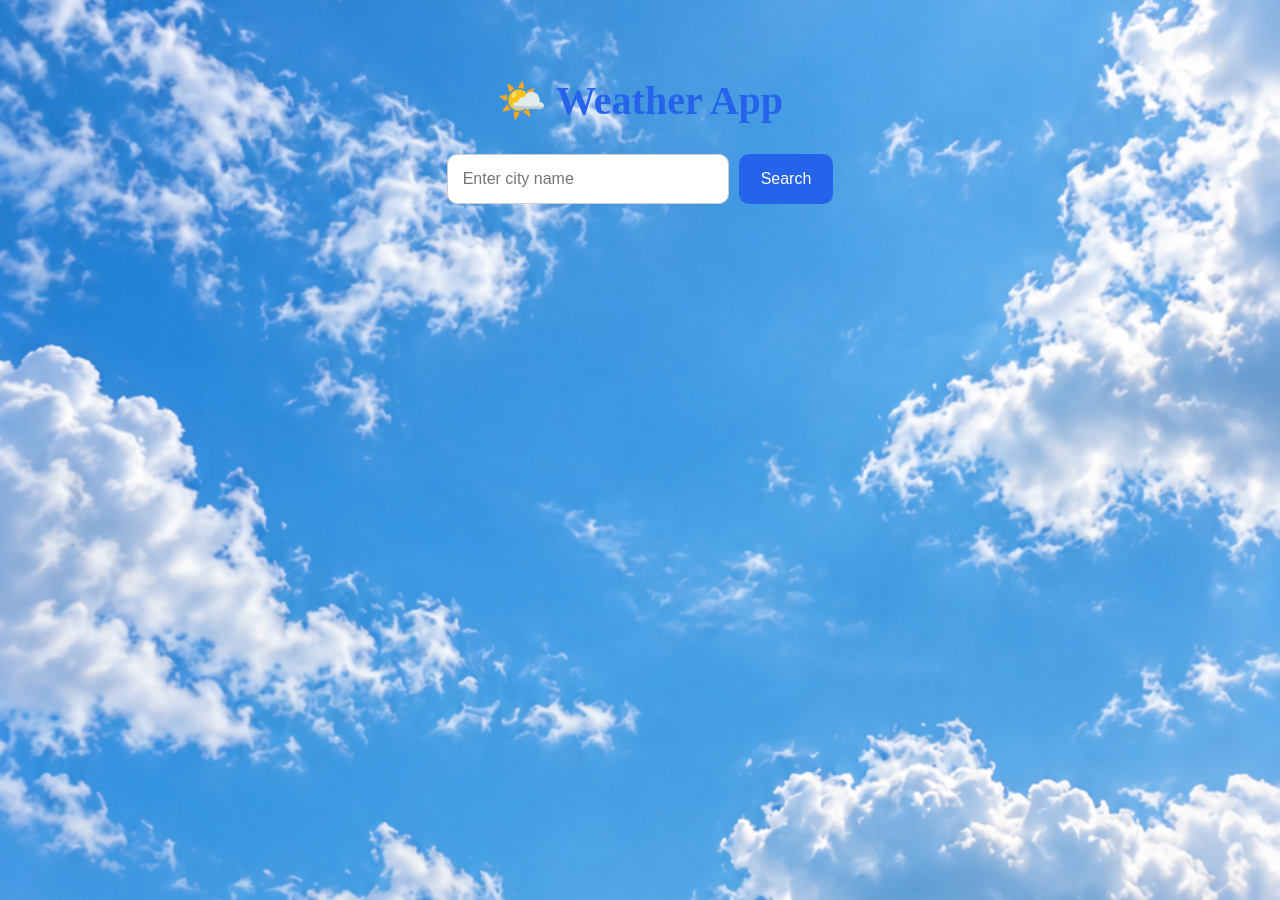
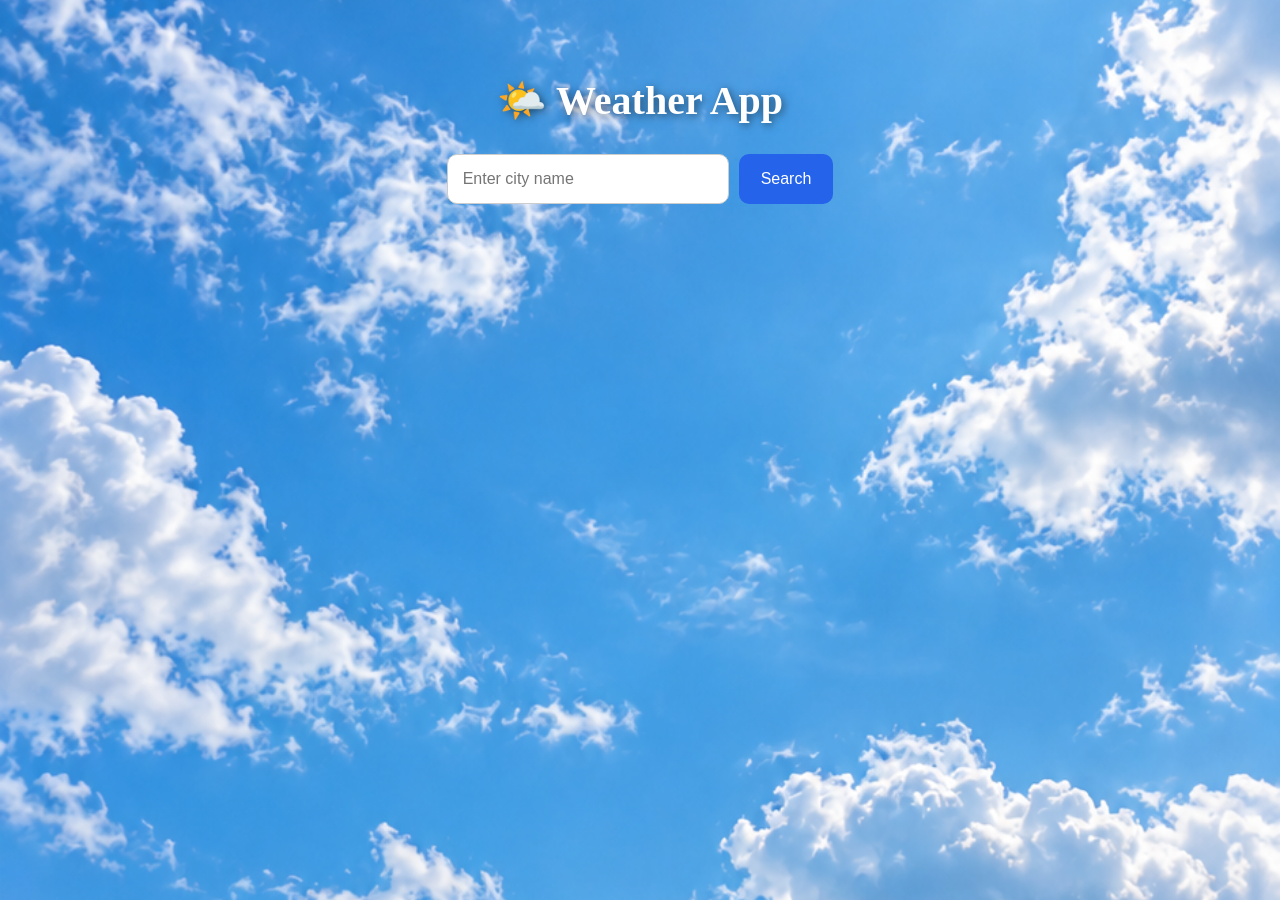
Before and after one commit to yogeshverma5k/weather-app, a React (Vite) app: page / in a window 1280 px wide. Built offline with nearby package versions, Linux system fonts and the light colour scheme.

Commit message:
Update App.css

```diff
--- a/src/App.css
+++ b/src/App.css
@@ -13,8 +13,9 @@ body {
 }
 
 h1 {
-  color: #2563eb;
+  color: white;
   font-size: 40px;
+  text-shadow: 2px 2px 8px rgba(0, 0, 0, 0.5);
 }
 
 .search {
```
